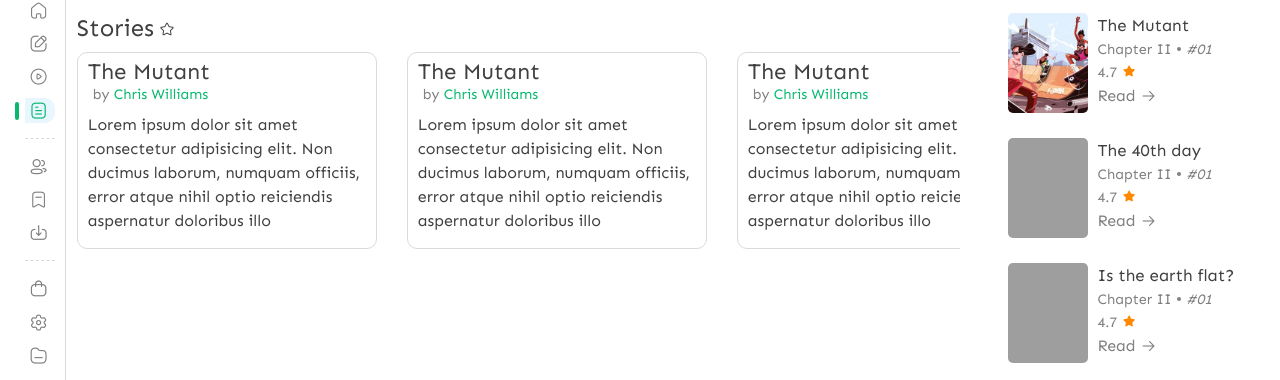
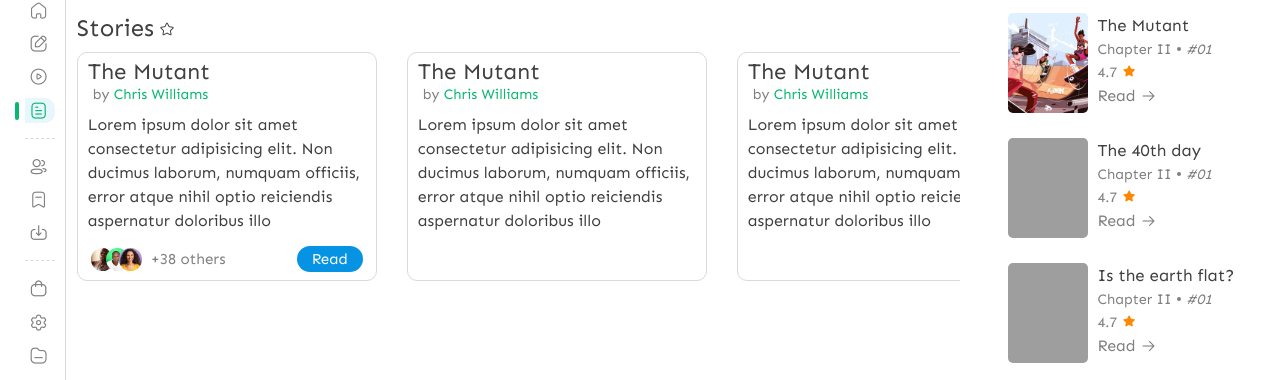
Before and after one commit to fescii/darkchsa, a plain HTML site: page stories.html in a window 1280 px wide. Shown: the part 77-457 px from the top of the page. Drawn offline with Linux system fonts and the light colour scheme; grey boxes are pictures that could not be loaded.

Commit message:
Entry:A23

```diff
--- a/css/main.css
+++ b/css/main.css
@@ -1994,3 +1994,71 @@ main.main>.content>.content-container>.main-section>.stories>.stories-wrapper>.s
     color: #404040;
     line-height: 1.5;
 }
+main.main>.content>.content-container>.main-section>.stories>.stories-wrapper>.story>.footer{
+    /* border: 1px solid #0693e3; */
+    display: flex;
+    flex-wrap: nowrap;
+    align-items: center;
+    justify-content: space-between;
+    padding: 3px;
+}
+main.main>.content>.content-container>.main-section>.stories>.stories-wrapper>.story>.footer>a.right{
+    text-decoration: none;
+    font-size: 0.95rem;
+    padding: 4px 15px;
+    background-color: #0693e3;
+    color: #ffffff;
+    border-radius: 50px;
+    -webkit-border-radius: 50px;
+    -moz-border-radius: 50px;
+    -ms-border-radius: 50px;
+    -o-border-radius: 50px;
+}
+main.main>.content>.content-container>.main-section>.stories>.stories-wrapper>.story>.footer>a.left{
+    /* border: 1px solid #0693e3; */
+    text-decoration: none;
+    display: flex;
+    align-items: center;
+    gap: 0px;
+    color: #808080;
+    font-size: 0.95rem;
+}
+main.main>.content>.content-container>.main-section>.stories>.stories-wrapper>.story>.footer>a.left:hover{
+    color: #08b86f;
+}
+main.main>.content>.content-container>.main-section>.stories>.stories-wrapper>.story>.footer>a.left>.profiles{
+    /* border: 1px solid #0000fe; */
+    width: 60px;
+    display: flex;
+    align-items: center;
+    position: relative;
+}
+main.main>.content>.content-container>.main-section>.stories>.stories-wrapper>.story>.footer>a.left>.profiles>.image{
+    /* border: 1px solid #fe0000; */
+    display: flex;
+    width: 23px;
+    height: 23px;
+}
+main.main>.content>.content-container>.main-section>.stories>.stories-wrapper>.story>.footer>a.left>.profiles>.image:nth-of-type(2){
+    /* border: 1px solid #fe0000; */
+    position: absolute;
+    left: 15px;
+    bottom: 0px;
+}
+main.main>.content>.content-container>.main-section>.stories>.stories-wrapper>.story>.footer>a.left>.profiles>.image:nth-of-type(3){
+    /* border: 1px solid #fe0000; */
+    position: absolute;
+    left: 28px;
+    bottom: 0px;
+}
+main.main>.content>.content-container>.main-section>.stories>.stories-wrapper>.story>.footer>a.left>.profiles>.image>img{
+    /* display: none; */
+    width: 100%;
+    height: 100%;
+    object-fit: cover;
+    border-radius: 50px;
+    -webkit-border-radius: 50px;
+    -moz-border-radius: 50px;
+    -ms-border-radius: 50px;
+    -o-border-radius: 50px;
+}
--- a/stories.html
+++ b/stories.html
@@ -290,7 +290,21 @@
                                     numquam officiis, error atque nihil optio reiciendis aspernatur doloribus illo
                                 </p>
                                 <div class="footer">
-
+                                    <a href="" class="left">
+                                        <div class="profiles">
+                                            <div class="image">
+                                                <img src="/img/aa.jpg" alt="" srcset="">
+                                            </div>
+                                            <div class="image">
+                                                <img src="/img/profile.jpg" alt="" srcset="">
+                                            </div>
+                                            <div class="image">
+                                                <img src="/img/purri.jpg" alt="" srcset="">
+                                            </div>
+                                        </div>
+                                        <span class="plus">+38 others</span>
+                                    </a>
+                                    <a href="" class="right">Read</a>
                                 </div>
                             </div>
                             <div class="story">
```
